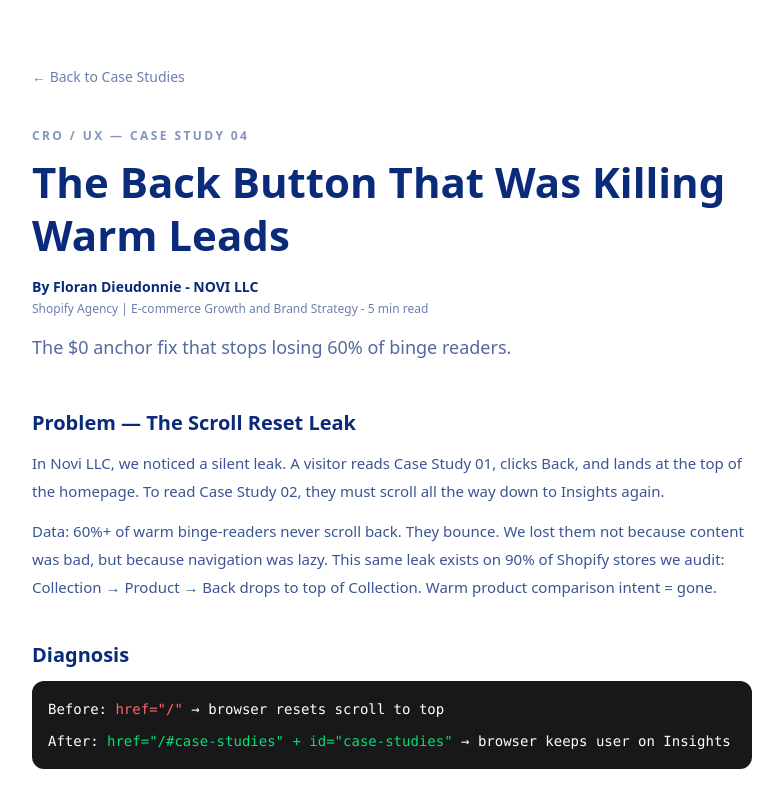
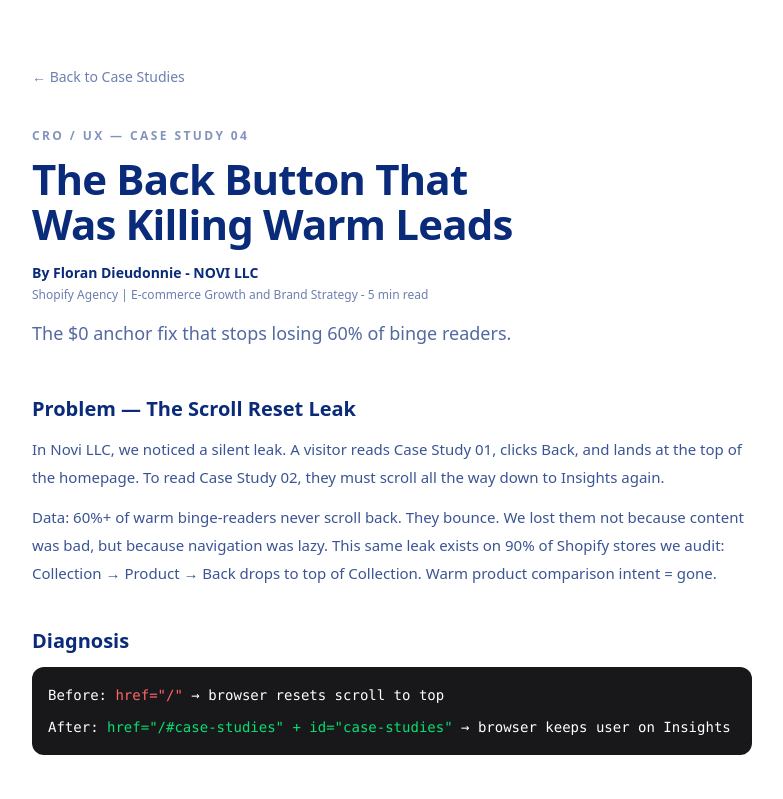
Before and after one commit to NOVI-I6699-cmd/portfolio-starter-kit, a Next.js app: page /insights/case-study-04 in a window 1280 px wide. Shown: the top 799 px of the page, without its empty margins (248-1031 px from the left). Built offline with nearby package versions, Linux system fonts and the light colour scheme.

Commit message:
Update page.tsx

```diff
--- a/app/insights/case-study-04/page.tsx
+++ b/app/insights/case-study-04/page.tsx
@@ -10,7 +10,7 @@ export default function CaseStudy04() {
 
         <div className="mt-10">
           <p className="text-xs tracking-[0.2em] font-bold opacity-50" style={{color: '#0A2A7A'}}>CRO / UX — CASE STUDY 04</p>
-          <h1 className="text-4xl md:text-[42px] font-bold mt-3 leading-tight" style={{color: '#0A2A7A'}}>
+          <h1 className="text-[30px] leading-[1.08] tracking-[-0.02em] md:text-[42px] font-bold mt-3 [text-wrap:balance]" style={{color: '#0A2A7A'}}>
             The Back Button That Was Killing Warm Leads
           </h1>
           <p className="mt-4 text-sm font-bold" style={{color: '#0A2A7A'}}>
```
